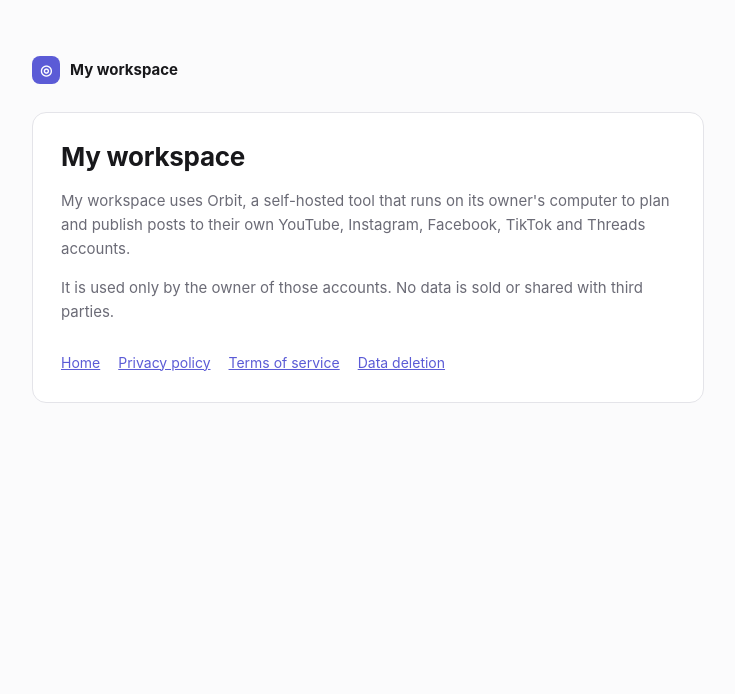
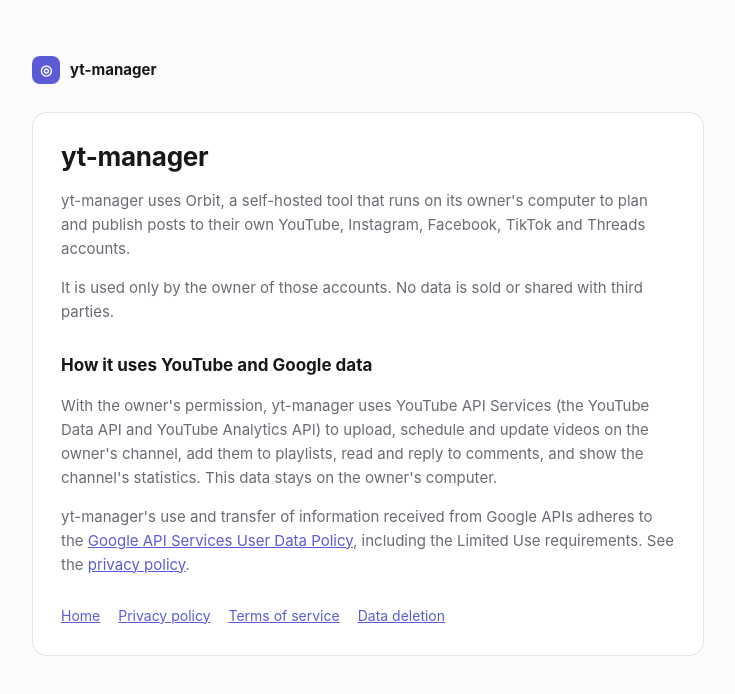
Before and after one commit to qvuqvu/orbit-oauth, a plain HTML site: page index.html in a window 1280 px wide. Shown: the whole page, without its empty margins (272-1007 px from the left). Drawn offline with Linux system fonts and the light colour scheme.

Commit message:
Update index.html

```diff
--- a/index.html
+++ b/index.html
@@ -4,7 +4,7 @@
 <meta charset="utf-8">
 <meta name="viewport" content="width=device-width, initial-scale=1">
 <meta name="referrer" content="no-referrer">
-<title>My workspace — personal publishing</title>
+<title>yt-manager — personal publishing</title>
 <style>
   :root { color-scheme: light dark; --fg:#18181b; --muted:#6b6b76; --bg:#fbfbfc; --card:#fff; --border:#e4e4e9; --accent:#5b5bd6; }
   @media (prefers-color-scheme: dark) { :root { --fg:#ededf0; --muted:#a1a1aa; --bg:#0d0d10; --card:#141418; --border:#26262d; --accent:#8b8bf5; } }
@@ -25,7 +25,7 @@
 </style>
 
 </head>
-<body><main><div class="brand"><div class="logo">◎</div>My workspace</div>
+<body><main><div class="brand"><div class="logo">◎</div>yt-manager</div>
 <div class="card" id="relay">
   <h1>Returning you to Orbit…</h1>
   <p>Your sign-in finished. Orbit runs on your own computer, so this page hands the result back to it.</p>
@@ -33,9 +33,12 @@
   <p><small>Orbit must be running on this computer (http://localhost:5050).</small></p>
 </div>
 <div class="card" id="about">
-  <h1>My workspace</h1>
-  <p>My workspace uses Orbit, a self-hosted tool that runs on its owner's computer to plan and publish posts to their own YouTube, Instagram, Facebook, TikTok and Threads accounts.</p>
+  <h1>yt-manager</h1>
+  <p>yt-manager uses Orbit, a self-hosted tool that runs on its owner's computer to plan and publish posts to their own YouTube, Instagram, Facebook, TikTok and Threads accounts.</p>
   <p>It is used only by the owner of those accounts. No data is sold or shared with third parties.</p>
+  <h2>How it uses YouTube and Google data</h2>
+  <p>With the owner's permission, yt-manager uses YouTube API Services (the YouTube Data API and YouTube Analytics API) to upload, schedule and update videos on the owner's channel, add them to playlists, read and reply to comments, and show the channel's statistics. This data stays on the owner's computer.</p>
+  <p>yt-manager's use and transfer of information received from Google APIs adheres to the <a href="https://developers.google.com/terms/api-services-user-data-policy">Google API Services User Data Policy</a>, including the Limited Use requirements. See the <a href="./privacy.html">privacy policy</a>.</p>
   <nav><a href="./">Home</a><a href="./privacy.html">Privacy policy</a><a href="./terms.html">Terms of service</a><a href="./data-deletion.html">Data deletion</a></nav>
 </div>
 <script>
```
